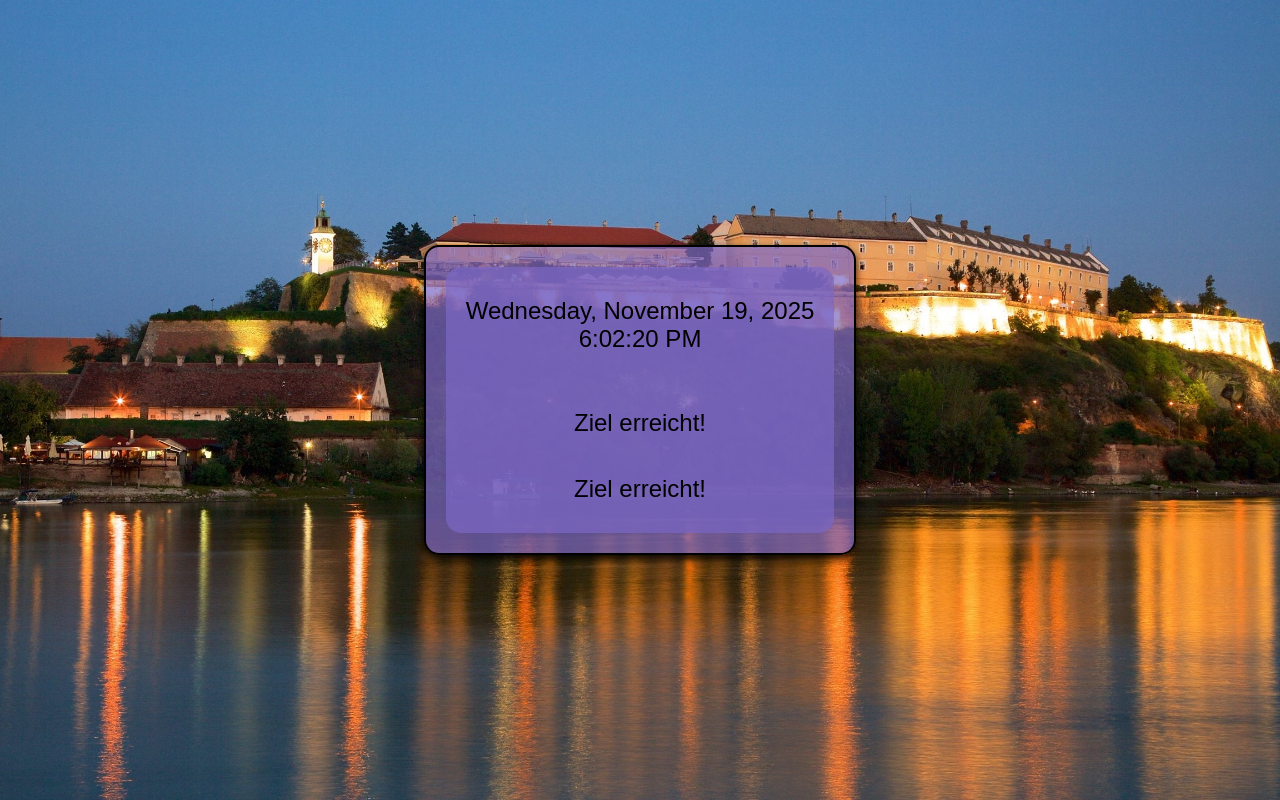
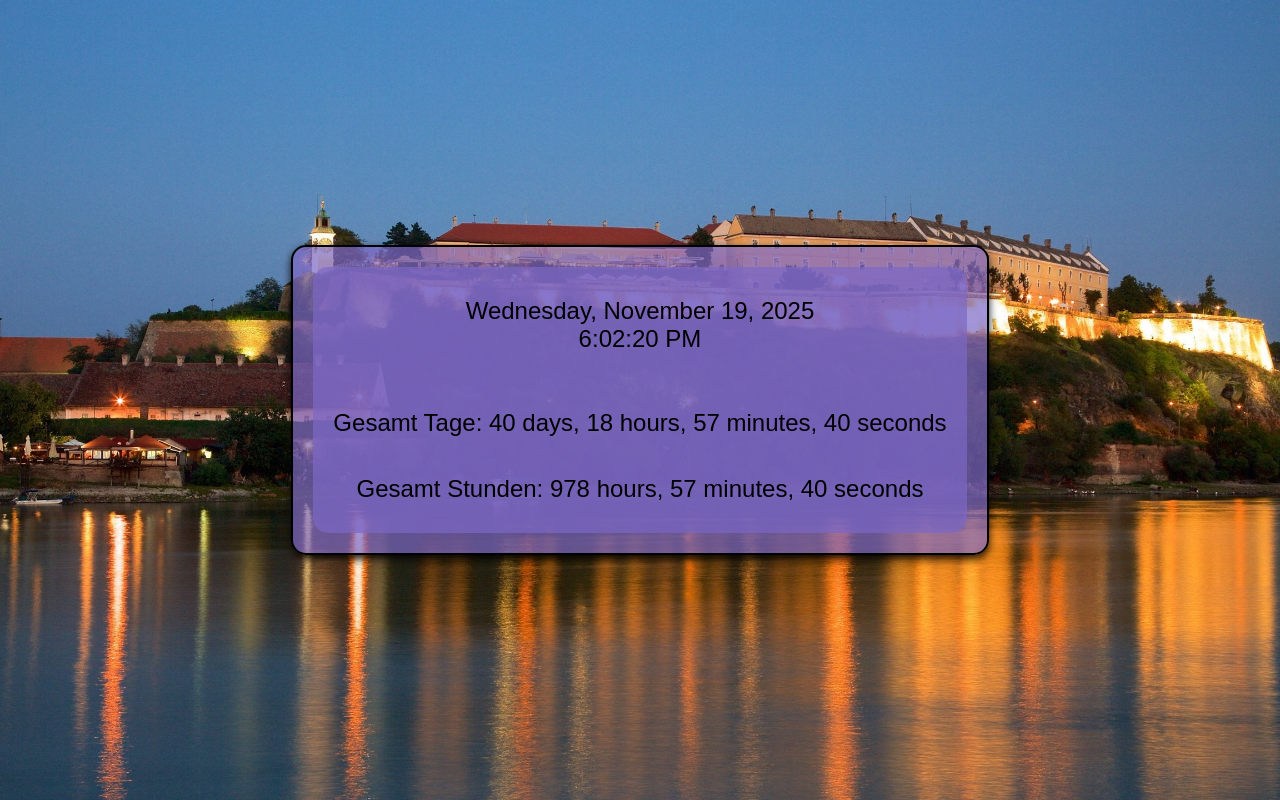
Before and after one commit to no0bykun/counter, a plain HTML site: page index.html in a window 1280 px wide. Drawn offline with Linux system fonts and the light colour scheme.

Commit message:
Add files via upload

```diff
--- a/index.html
+++ b/index.html
@@ -70,7 +70,7 @@
             <div id="countdown2" aria-live="polite"></div>
             <script>
             // Set your target date here (format: YYYY, MM-1, DD, HH, MM, SS)
-            const TARGET_DATE = new Date(2025, 10, 15, 13, 15, 0); // Example: January 1, 2024
+            const TARGET_DATE = new Date(2025, 11, 30, 13, 00, 00); // Example: January 1, 2024
 
             (function startClock() {
                 const dateEl = document.getElementById('date');
```
